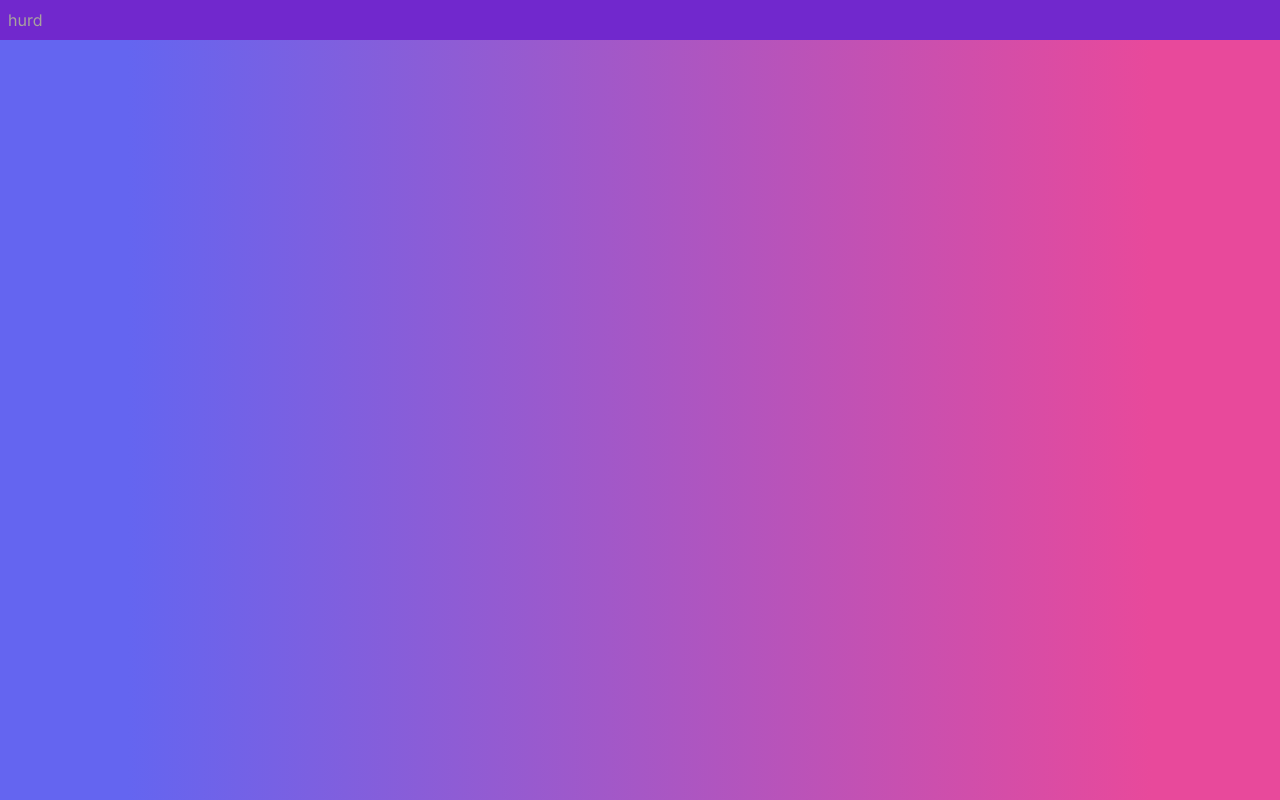
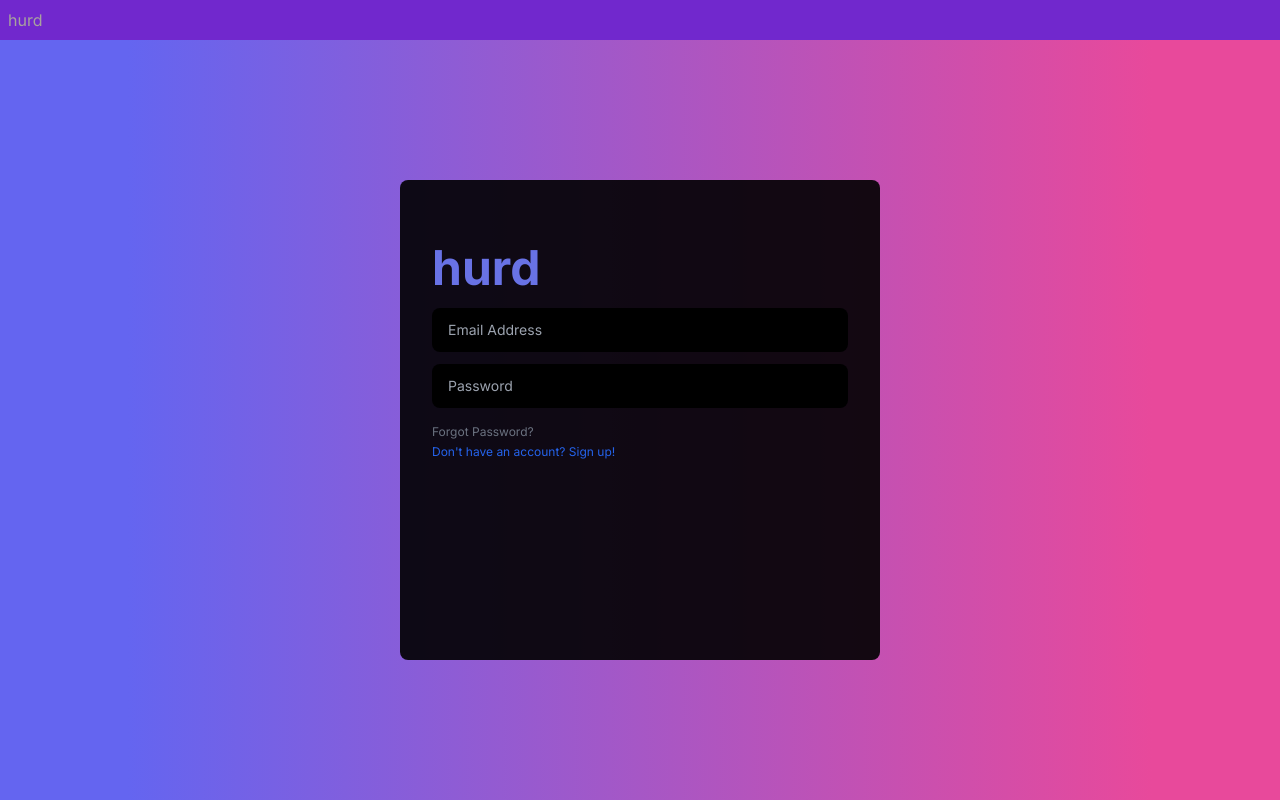
Before and after one commit to hnguyen1179/hurd-coding-challenge, a Next.js app: page / in a window 1280 px wide. Built offline with nearby package versions, Linux system fonts and the light colour scheme.

Commit message:
Added preliminary form design

```diff
--- a/src/app/layout.tsx
+++ b/src/app/layout.tsx
@@ -8,7 +8,11 @@ export const metadata: Metadata = {
   description: "Hurd Coding Challenge",
 };
 
-const inter = Inter({ subsets: ["latin"], preload: true, weight: "400" });
+const inter = Inter({
+  subsets: ["latin"],
+  preload: true,
+  weight: ["400", "500", "600", "700", "800", "900"],
+});
 
 export default function RootLayout({
   children,
--- a/src/app/page.tsx
+++ b/src/app/page.tsx
@@ -1,6 +1,37 @@
-export default function Home() {
+export default function Login() {
   return (
-    <main className="h-full flex bg-gradient-linear flex-col items-center justify-between p-24">
+    <main className="grid h-full place-items-center bg-gradient-linear p-24">
+      <div className="flex h-[30rem] w-[30rem] flex-col gap-4 rounded-lg bg-black bg-opacity-90 px-8 py-16">
+        <div className="text-hurd-purple-light text-5xl font-bold">hurd</div>
+        <form className="flex flex-col gap-4" action="">
+          <div className="flex flex-col gap-3">
+            <input
+              className="w-full rounded-lg bg-black px-4 py-3 text-sm text-white"
+              id="email-input"
+              name="email"
+              type="text"
+              placeholder="Email Address"
+              autoComplete="off"
+            />
+            <input
+              className="w-full rounded-lg bg-black px-4 py-3 text-sm text-white"
+              id="password-input"
+              name="password"
+              type="password"
+              placeholder="Password"
+            />
+          </div>
+          <div className="flex flex-col gap-1 text-xs">
+            <a className="text-gray-500 w-fit" href="">
+              Forgot Password?
+            </a>
+            <a className="text-blue-600 w-fit" href="">
+              Don't have an account? Sign up!
+            </a>
+          </div>
+          <button></button>
+        </form>
+      </div>
     </main>
   );
 }
--- a/tailwind.config.ts
+++ b/tailwind.config.ts
@@ -16,7 +16,6 @@ const config: Config = {
         "hurd-purple": "#7128CD",
         "hurd-purple-light": "#6872E5",
         "hurd-black": "#121212",
-        "hurd-charcoal": "#231922",
       },
     },
   },
```
